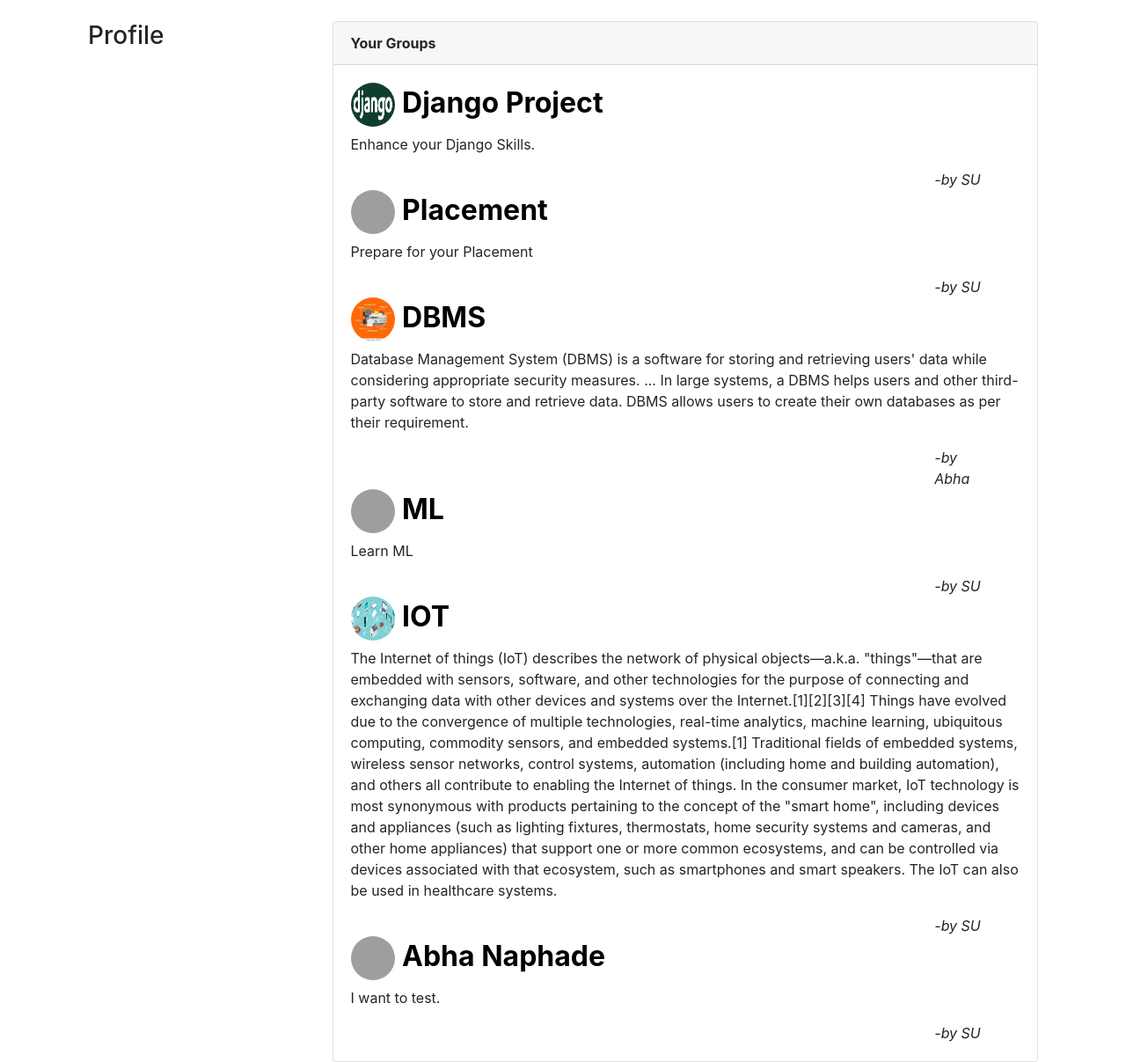
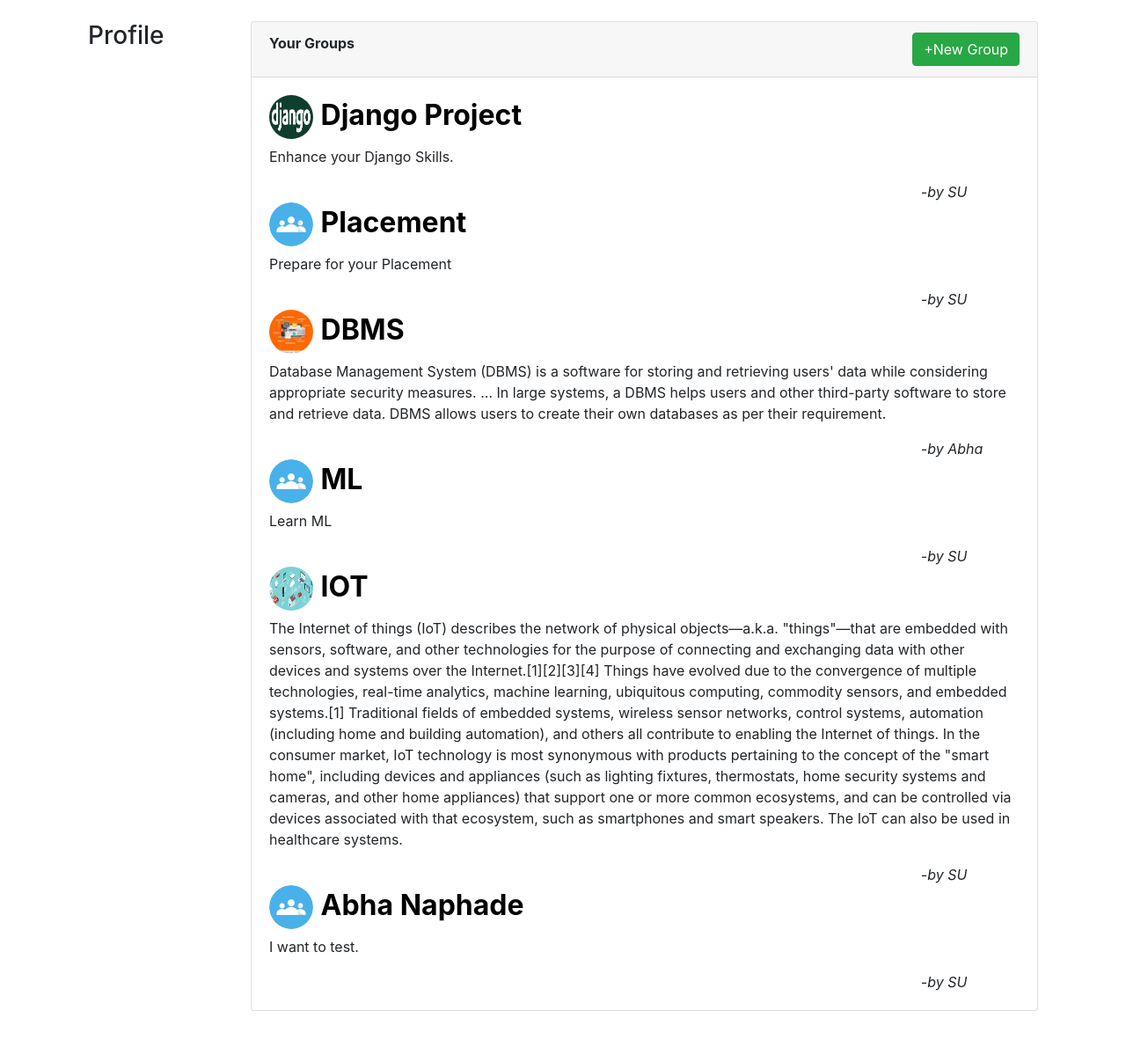
Before and after one commit to chinmay2902/Grab-Up, a Django app: page / in a window 1280 px wide. Shown: the part 56-1263 px from the top of the page at 88% size. After the commit the page ends 1205 px from the top, so only its background shows below. Run offline with Django 3.2, Linux system fonts and the light colour scheme; a user stored in the database is signed in; data comes from the database, SQL or seed files in the repository; both versions use the stored data as it was after the commit; some libraries are stand-ins or nearby versions; grey boxes are pictures that could not be loaded.

Commit message:
group Completed

```diff
--- a/blog/models.py
+++ b/blog/models.py
@@ -11,7 +11,7 @@
     disc=models.TextField(blank=True,null=True)
     img=models.ImageField(blank=True,null=True)
     creater=models.ForeignKey(User,on_delete=models.CASCADE,null=False)
-    date=models.DateTimeField(default=timezone.now())
+    date=models.DateTimeField(default=timezone.now)
 
     def __str__(self):
         return self.title
@@ -21,7 +21,7 @@
     blog=models.ForeignKey(Blog,on_delete=models.CASCADE,null=False)
     author=models.ForeignKey(User,on_delete=models.CASCADE,null=False)
     img=models.ImageField(blank=True,null=True)
-    date=models.DateTimeField(default=timezone.now())
+    date=models.DateTimeField(default=timezone.now)
 
     def __str__(self):
         return self.post
--- a/blog/templates/blog/base.html
+++ b/blog/templates/blog/base.html
@@ -34,7 +34,7 @@
         <!-- Alert -->
         {% if messages %}
         {% for message in messages %}
-        <div class="alert alert-{{ message.tags }} alert-dismissible fade show my-0" role="alert">
+        <div class="alert alert-{{ message.tags }} alert-dismissible fade show my-2" role="alert">
             <strong>{{ message }}</strong>
             <button type="button" class="close" data-dismiss="alert" aria-label="Close">
                 <span aria-hidden="true">&times;</span>
--- a/blog/templates/blog/index.html
+++ b/blog/templates/blog/index.html
@@ -1,20 +1,21 @@
 {% extends 'blog/base.html' %}
+{% load static %}
 {% block title%}Index{%endblock%}
 {% block body %}
 
 <div class="container">
-
     <div class="row mt-4">
-        <div class="col col-lg-3">
+        <div class="col col-lg-2">
             <h3>Profile</h3>
         </div>
 
-        <div class="col col-lg-9">
+        <div class="col col-lg-10">
             <div class="card shadow-lg ">
                 <div class="card-header">
-                    <strong>
-                        Your Groups
-                    </strong>
+                    <strong>Your Groups</strong>
+                    <div class="float-right">
+                        <a href="{% url 'group_form' %}"><button type="button" class="btn btn-success" >+New Group</button></a>
+                    </div>
                 </div>
                 <div class="card-body">
                     {% for group in group_list %}
@@ -22,7 +23,12 @@
                         <div class="col col-lg-12">
                             <span>
                                 <h2><a href="{% url 'group' group.id %}">
+                                    {% if group.img %}
                                     <img src="media/{{group.img}}" style="height: 50px;width:50px;border-radius: 50%;">
+                                    {%else%}
+                                    <img src="{% static 'images/group.png' %}" style="height: 50px;width:50px;border-radius: 50%;">
+                                    {%endif%}
+
                                     <strong style="color: black">{{group.name}}</strong></a>
                                 </h2>
                             </span>
--- a/blog/urls.py
+++ b/blog/urls.py
@@ -1,12 +1,15 @@
+from blog import views
 from os import name
 from django.urls import path
-from .import views
 from django.conf.urls.static import static
 from django.conf import settings
 
 urlpatterns = [
     path("",views.index,name="index"),
-    path("/group/<int:id>",views.group,name="group"),
+    path("group/<int:id>/",views.group,name="group"),
+    path("create_group/",views.create_group,name="create_group"),
+    path("group_form/",views.group_form,name="group_form"),
+    path("update_group/<int:id>",views.update_group,name="update_group"),
 
     path("loginUser/",views.loginUser,name="loginUser"),
     path("logoutUser/",views.logoutUser,name="logoutUser"),
--- a/blog/views.py
+++ b/blog/views.py
@@ -1,3 +1,5 @@
+from .form import *
+from django import forms
 from blog.models import Post
 from django.shortcuts import redirect, render
 from .models import *
@@ -10,16 +12,56 @@
     group_list=[]
     for b in belong:
         group_list.append(b.group)
-    # print(group_list)
     context={"group_list":group_list}
     return render(request,"blog/index.html",context)
 
 def group(request,id):
-    groups=Group.objects.filter(id=id)
+    group=Group.objects.get(id=id)
     members=Belong.objects.filter(group=id)
     # print(members)
-    context={"groups":groups,"members":members}
+    form=GroupForm(instance=group)
+    # print(group.disc)
+
+
+    context={"group":group,"members":members,"form":form,"id":id}
     return render(request,"blog/group.html",context)
+
+def group_form(request):
+    form=GroupForm()
+    context={"form":form}
+    return render(request,"blog/group_form.html",context)
+
+def create_group(request):
+    if request.method=="POST":
+        form=GroupForm(request.POST)
+        if form.is_valid():
+
+            messages.success(request,"Form submittd Successfully")
+            group=form.save()
+
+            belong=Belong(user=request.user,group=group)
+            belong.save()
+            return redirect("/")
+        else:
+            messages.error(request,"Form is not Valid")
+            return redirect("/group_form")
+
+def update_group(request,id):
+    groups=Group.objects.get(id=id)
+    admin=Group.objects.get(id=id).creater
+    if request.method=="POST":
+        form=GroupForm(request.POST,instance=groups)
+        if form.is_valid():
+            if admin==request.user:
+                messages.success(request,"Group Updated")
+                group=form.save()
+            else:
+                messages.error(request,"You are not admin")
+            return redirect("/")
+        else:
+            messages.error(request,"Form is not valid")
+            return redirect("/group/id")
+
 
 def loginUser(request):
     if request.method=="POST":
```
Also changed, not shown: blog/form.py (added, +8 -0 lines), blog/forms.py (deleted, +0 -22 lines), blog/templates/blog/group.html (+79 -14 lines), blog/templates/blog/group_form.html (added, +57 -0 lines), blog/migrations/0002_auto_20210622_1540.py (added), db.sqlite3, media/iot.jpg (added), static/images/group.png (added).
